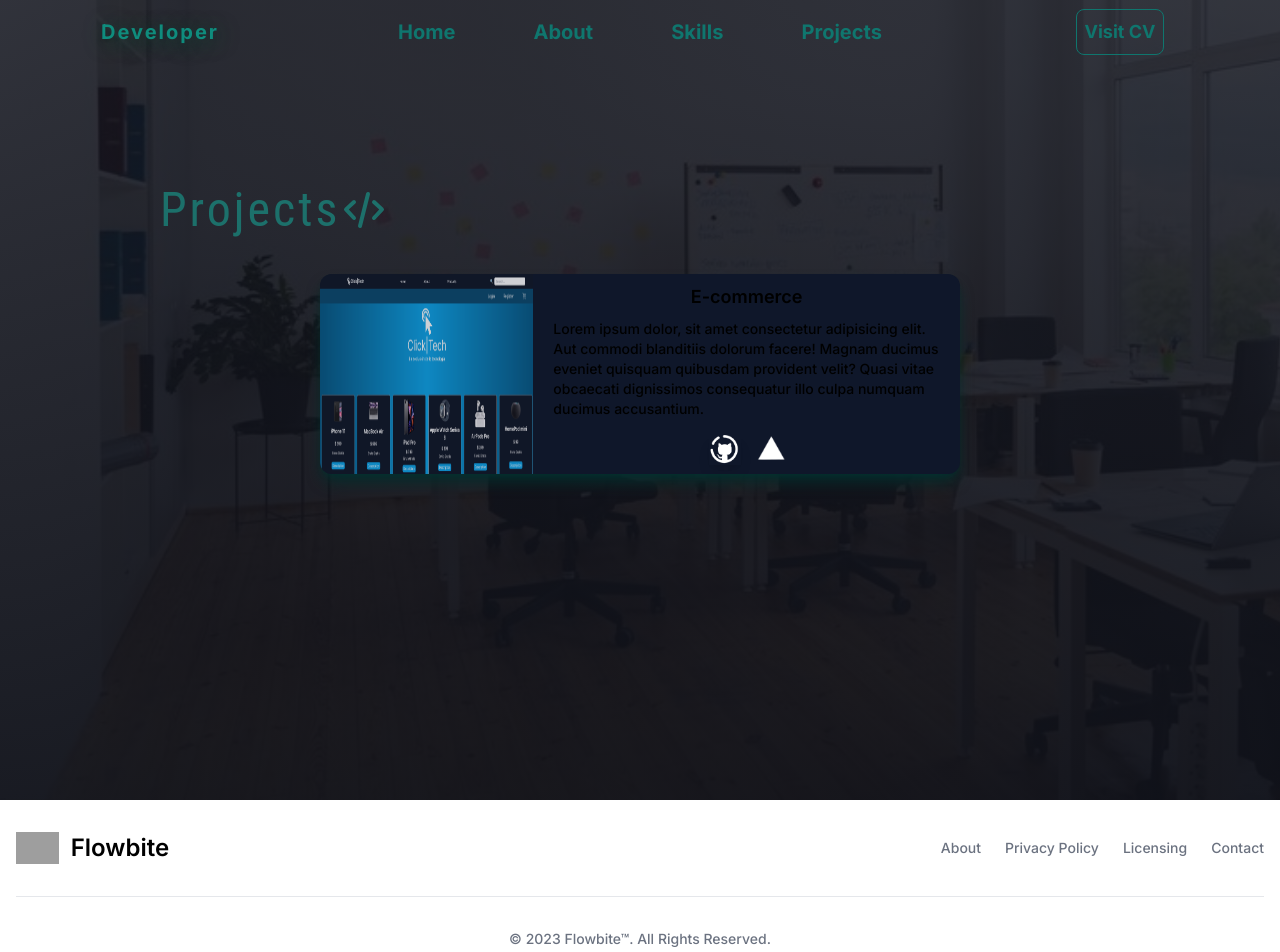
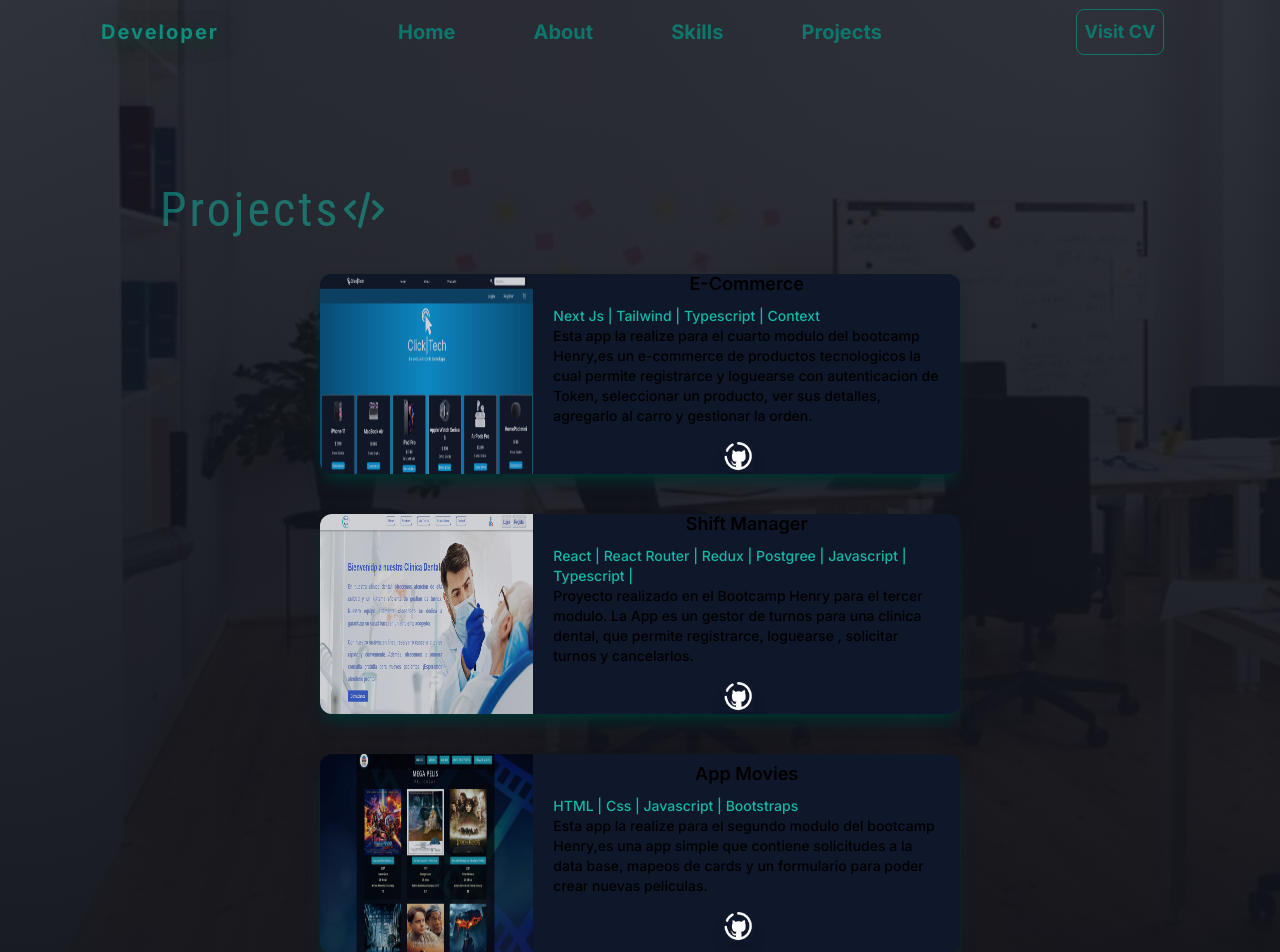
Before and after one commit to leandromortarini2/newportfolio, a Next.js app: page /projects in a window 1280 px wide. Shown: the top 952 px of the page. Built offline with nearby package versions, Linux system fonts and the light colour scheme; grey boxes are pictures that could not be loaded.

Commit message:
projects gitHub

```diff
--- a/src/app/projects/Projects.tsx
+++ b/src/app/projects/Projects.tsx
@@ -5,6 +5,10 @@ import codeImg from "@/assets/code.svg";
 import projectImg from "@/assets/Project1.png";
 import gitHubImg from "@/assets/gitHubWhite.png";
 import vercelImg from "@/assets/vercel.png";
+import AppMovies from "@/assets/AppMovies.jpg";
+import ShiftManager from "@/assets/gestorTurnos.jpg";
+import Ecommerce from "@/assets/Project1.png";
+import Link from "next/link";
 
 export const Projects = () => {
   return (
@@ -23,24 +27,31 @@ export const Projects = () => {
         </div>
         {/* CARDS */}
         <div className="w-full flex  flex-wrap justify-evenly ">
+          {" "}
           <div className="w-3/4 flex flex-col md:flex-row md:w-3/4 lg:w-3/4 xl:w-1/2 md:h-[200px] bg-slate-900 rounded-xl overflow-hidden  m-5 shadow-lg shadow-teal-950">
             <Image
-              src={projectImg}
+              src={Ecommerce}
               alt=""
               className="w-full md:w-1/3 h-full opacity-80 "
             />
             <div className="flex flex-col justify-center items-center">
               {" "}
               <h2 className="  mt-2  lg:text-lg xl:font-semibold">
-                E-commerce
+                E-Commerce
               </h2>
               <p className="md:text-sm lg:text-md p-2 xl:pl-5 xl:pr-5 ">
-                Lorem ipsum dolor, sit amet consectetur adipisicing elit. Aut
-                commodi blanditiis dolorum facere! Magnam ducimus eveniet
-                quisquam quibusdam provident velit? Quasi vitae obcaecati
-                dignissimos consequatur illo culpa numquam ducimus accusantium.
+                <span className="text-teal-500">
+                  Next Js | Tailwind | Typescript | Context
+                </span>{" "}
+                <br />
+                Esta app la realize para el cuarto modulo del bootcamp Henry,es
+                un e-commerce de productos tecnologicos la cual permite
+                registrarce y loguearse con autenticacion de Token, seleccionar
+                un producto, ver sus detalles, agregarlo al carro y gestionar la
+                orden.
               </p>
               <div className="w-full md:w-1/4 m-2 flex justify-center items-center">
+                <Link href="https://github.com/leandromortarini2/e-commerce.git">
                   <button>
                     <Image
                       src={gitHubImg}
@@ -48,9 +59,76 @@ export const Projects = () => {
                       className=" w-8 mr-4 shadow-lg ImgCards "
                     />
                   </button>
+                </Link>
+              </div>
+            </div>
+          </div>
+          <div className="w-3/4 flex flex-col md:flex-row md:w-3/4 lg:w-3/4 xl:w-1/2 md:h-[200px] bg-slate-900 rounded-xl overflow-hidden  m-5 shadow-lg shadow-teal-950">
+            <Image
+              src={ShiftManager}
+              alt=""
+              className="w-full md:w-1/3 h-full opacity-80 "
+            />
+            <div className="flex flex-col justify-center items-center">
+              {" "}
+              <h2 className="  mt-2  lg:text-lg xl:font-semibold">
+                Shift Manager
+              </h2>
+              <p className="md:text-sm lg:text-md p-2 xl:pl-5 xl:pr-5 ">
+                <span className="text-teal-500">
+                  React | React Router | Redux | Postgree | Javascript |
+                  Typescript |
+                </span>{" "}
+                <br />
+                Proyecto realizado en el Bootcamp Henry para el tercer modulo.
+                La App es un gestor de turnos para una clinica dental, que
+                permite registrarce, loguearse , solicitar turnos y cancelarlos.
+              </p>
+              <div className="w-full md:w-1/4 m-2 flex justify-center items-center">
+                <Link href="https://github.com/leandromortarini2/ShiftManager.git">
+                  {" "}
                   <button>
-                  <Image src={vercelImg} alt="" className="w-7 ImgCards mb-1" />
+                    <Image
+                      src={gitHubImg}
+                      alt=""
+                      className=" w-8 mr-4 shadow-lg ImgCards "
+                    />
                   </button>
+                </Link>
+              </div>
+            </div>
+          </div>
+          <div className="w-3/4 flex flex-col md:flex-row md:w-3/4 lg:w-3/4 xl:w-1/2 md:h-[200px] bg-slate-900 rounded-xl overflow-hidden  m-5 shadow-lg shadow-teal-950">
+            <Image
+              src={AppMovies}
+              alt=""
+              className="w-full md:w-1/3 h-full opacity-80 "
+            />
+            <div className="flex flex-col justify-center items-center">
+              {" "}
+              <h2 className="  mt-2  lg:text-lg xl:font-semibold">
+                App Movies
+              </h2>
+              <p className="md:text-sm lg:text-md p-2 xl:pl-5 xl:pr-5 ">
+                <span className="text-teal-500">
+                  HTML | Css | Javascript | Bootstraps{" "}
+                </span>{" "}
+                <br />
+                Esta app la realize para el segundo modulo del bootcamp Henry,es
+                una app simple que contiene solicitudes a la data base, mapeos
+                de cards y un formulario para poder crear nuevas peliculas.
+              </p>
+              <div className="w-full md:w-1/4 m-2 flex justify-center items-center">
+                <Link href="https://github.com/leandromortarini2/MovieApp.git">
+                  {" "}
+                  <button>
+                    <Image
+                      src={gitHubImg}
+                      alt=""
+                      className=" w-8 mr-4 shadow-lg ImgCards "
+                    />
+                  </button>
+                </Link>
               </div>
             </div>
           </div>
```
Also changed, not shown: src/assets/AppMovies.jpg (added), src/assets/gestorTurnos.jpg (added). Lines whose indentation alone changed are shown as unchanged.
